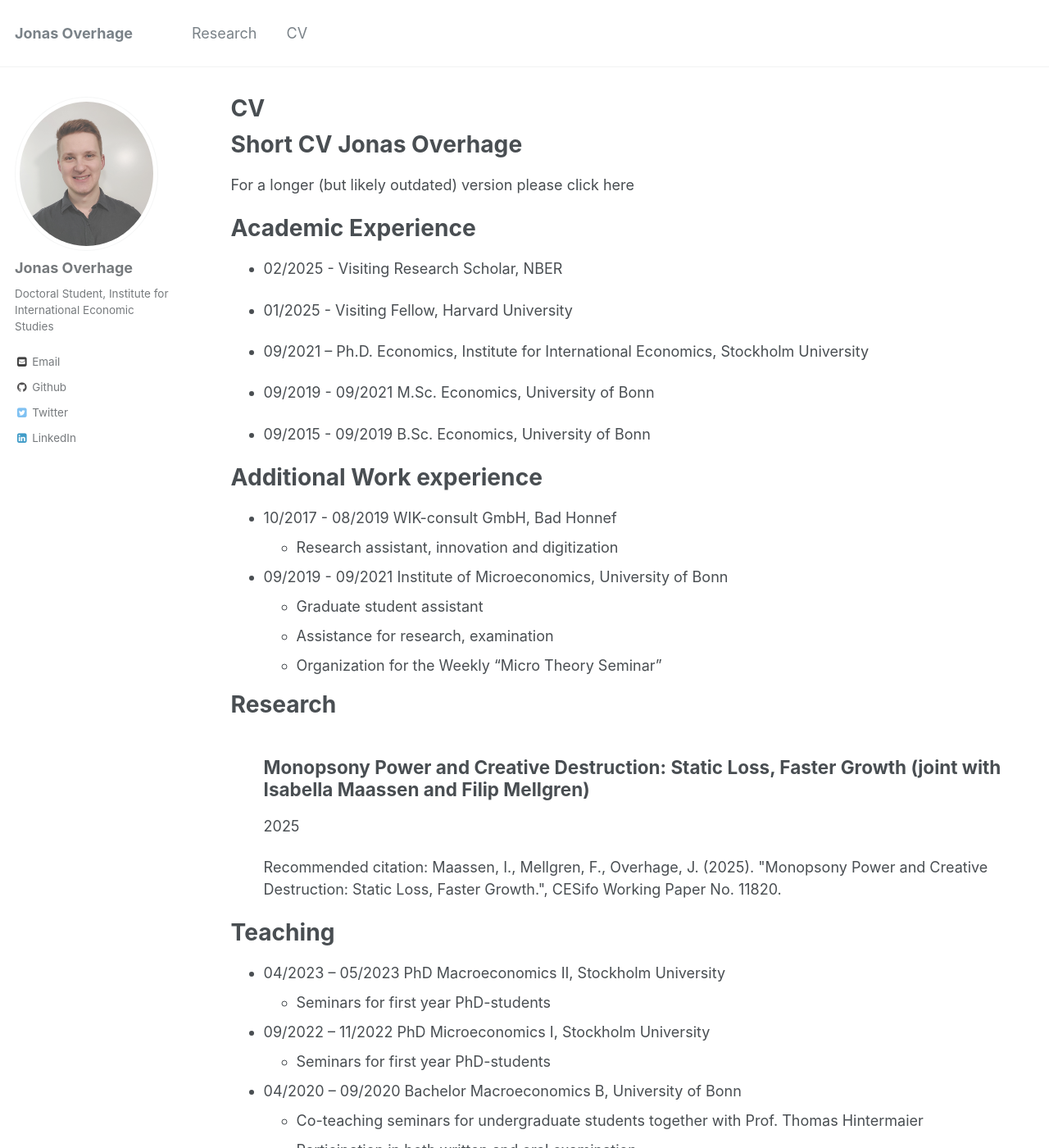
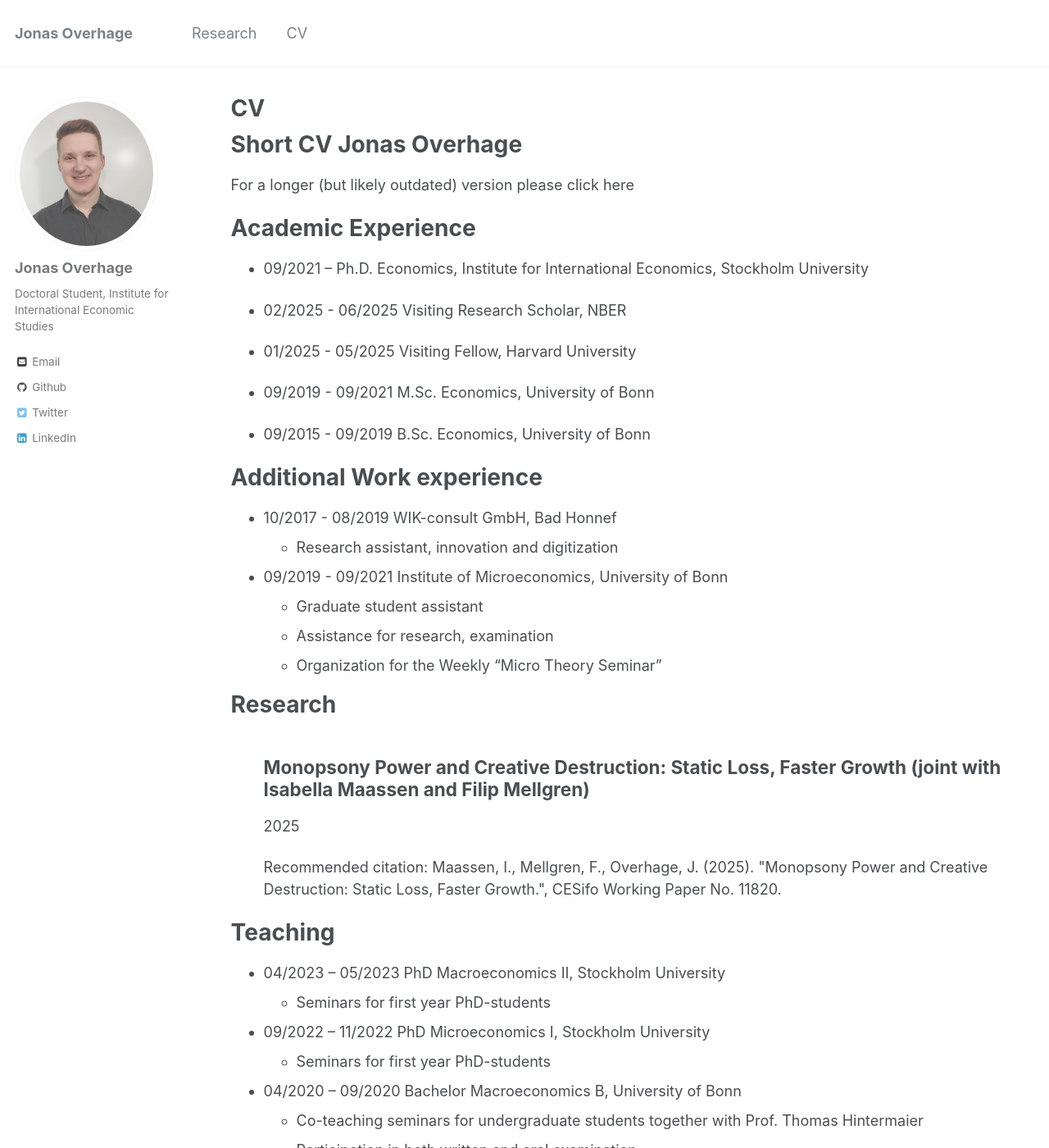
Before and after one commit to JOverhage/JOverhage.github.io, a Jekyll site: the page built from _pages/cv.md, in a window 1280 px wide and 1400 px high. Shown: the whole window at 82% size. Built offline with Jekyll 4.4.1, drawn with Linux system fonts in a browser that asks for light colours; some of the changed text lies outside the part shown.

Commit message:
CV update

```diff
--- a/_pages/cv.md
+++ b/_pages/cv.md
@@ -29,11 +29,11 @@ For a longer (but likely outdated) version please click <a href="http://JOverhag
 Academic Experience
 ======
 
-* 02/2025 - Visiting Research Scholar, NBER
+* 09/2021 – Ph.D. Economics, Institute for International Economics, Stockholm University
 
-* 01/2025 - Visiting Fellow, Harvard University
+* 02/2025 - 06/2025 Visiting Research Scholar, NBER
 
-* 09/2021 – Ph.D. Economics, Institute for International Economics, Stockholm University
+* 01/2025 - 05/2025 Visiting Fellow, Harvard University
 
 * 09/2019 - 09/2021 M.Sc. Economics, University of Bonn
 
@@ -112,13 +112,15 @@ Other experience
   * internal seminar for faculty & graduate students at the IIES
 
 
-Conference Presentations
+Conferences, Presentations
 ======
 * 09/2024 Vfs Annual Conference, TU Berlin
 
 * 12/2024 GEA Annual Conference, CESifo
 
+* 10/2025 SUDSWEC, Stockholm School of Economics
 
+* 10/2025 14th National PhD Workshop, Swedish House of Finance
 
 
 
```
